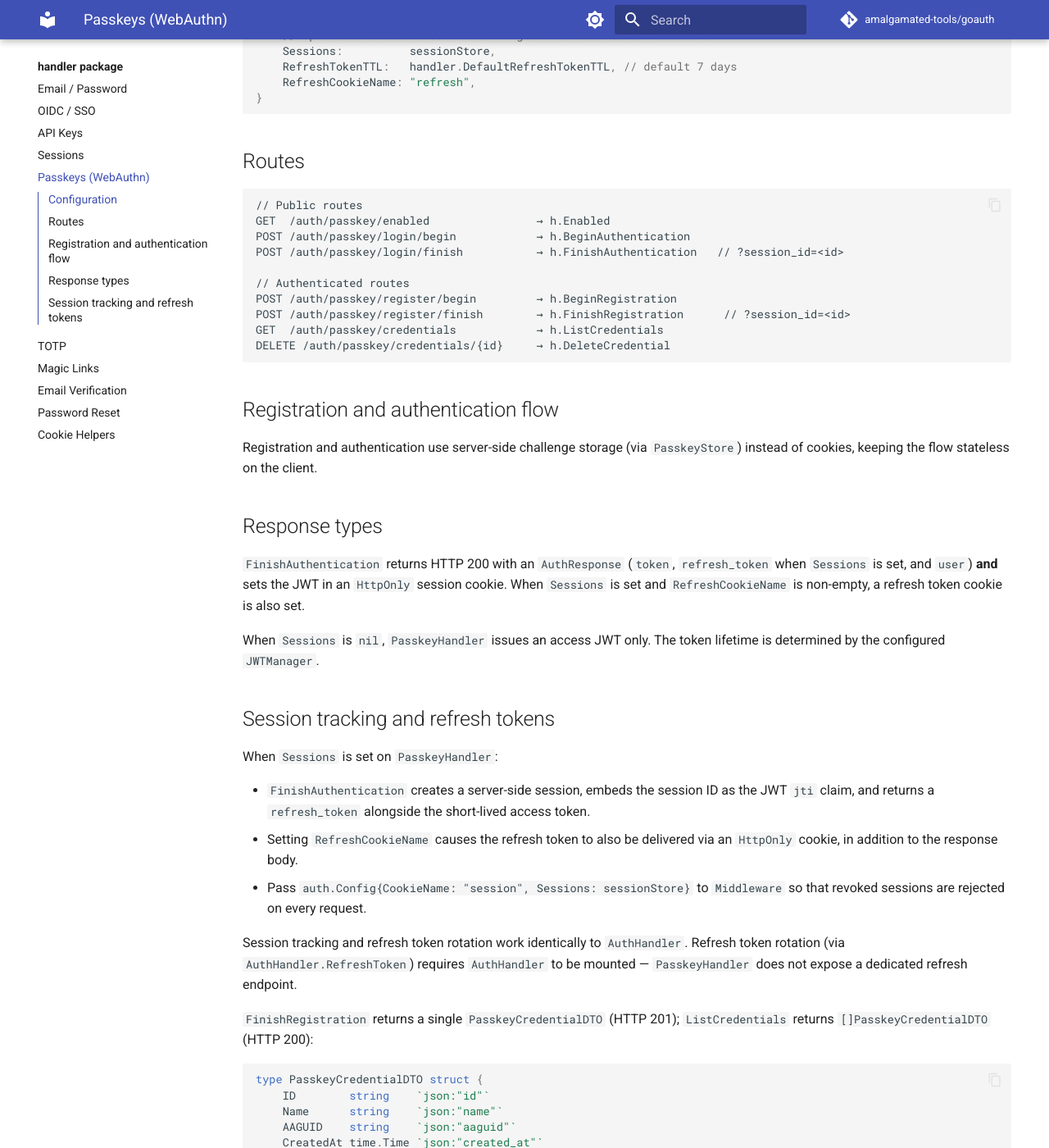
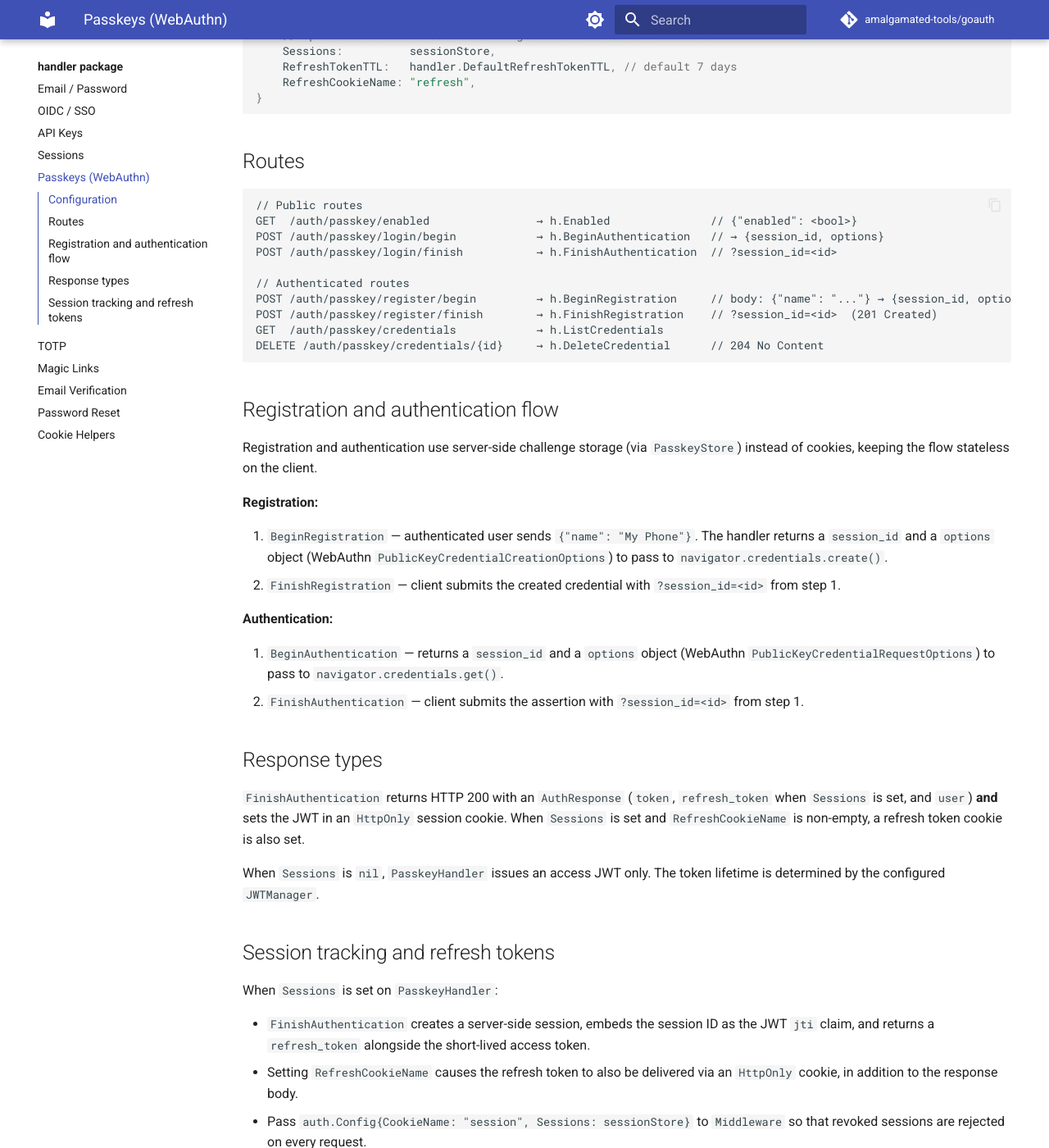
Before and after one commit to amalgamated-tools/goauth, an MkDocs documentation site: the page built from docs/handler/passkeys.md, in a window 1280 px wide and 1400 px high, scrolled down 613 px. Shown: the whole window at 82% size. Built offline with MkDocs 1.6.1 and Material for MkDocs 9.7.7, drawn with Linux system fonts in a browser that asks for light colours; comment, search, counter and statistics services are not loaded.

Commit message:
docs: document missing HTTP status codes, request formats, and edge cases
- handler/auth.md: add HTTP status code table (Signup=201, 409 on duplicate
  email, Login=403 when RequireVerification blocks unverified accounts)
- handler/api-keys.md: note Create returns 201 Created; document 100-char
  name limit and required name field in request body
- handler/passkeys.md: document BeginRegistration request body ({"name"})
  and the {session_id, options} shape returned by Begin* endpoints; clarify
  step-by-step registration and authentication flows
- handler/password-reset.md: document that RequestReset deletes the stored
  token when SendResetEmail fails to maintain consistent state

Co-authored-by: Copilot <223556219+Copilot@users.noreply.github.com>

````diff
--- a/docs/handler/passkeys.md
+++ b/docs/handler/passkeys.md
@@ -30,20 +30,30 @@ h := &handler.PasskeyHandler{
 
 ```
 // Public routes
-GET  /auth/passkey/enabled                → h.Enabled
-POST /auth/passkey/login/begin            → h.BeginAuthentication
-POST /auth/passkey/login/finish           → h.FinishAuthentication   // ?session_id=<id>
+GET  /auth/passkey/enabled                → h.Enabled               // {"enabled": <bool>}
+POST /auth/passkey/login/begin            → h.BeginAuthentication   // → {session_id, options}
+POST /auth/passkey/login/finish           → h.FinishAuthentication  // ?session_id=<id>
 
 // Authenticated routes
-POST /auth/passkey/register/begin         → h.BeginRegistration
-POST /auth/passkey/register/finish        → h.FinishRegistration      // ?session_id=<id>
+POST /auth/passkey/register/begin         → h.BeginRegistration     // body: {"name": "..."} → {session_id, options}
+POST /auth/passkey/register/finish        → h.FinishRegistration    // ?session_id=<id>  (201 Created)
 GET  /auth/passkey/credentials            → h.ListCredentials
-DELETE /auth/passkey/credentials/{id}     → h.DeleteCredential
+DELETE /auth/passkey/credentials/{id}     → h.DeleteCredential      // 204 No Content
 ```
 
 ## Registration and authentication flow
 
 Registration and authentication use server-side challenge storage (via `PasskeyStore`) instead of cookies, keeping the flow stateless on the client.
+
+**Registration:**
+
+1. `BeginRegistration` — authenticated user sends `{"name": "My Phone"}`. The handler returns a `session_id` and a `options` object (WebAuthn `PublicKeyCredentialCreationOptions`) to pass to `navigator.credentials.create()`.
+2. `FinishRegistration` — client submits the created credential with `?session_id=<id>` from step 1.
+
+**Authentication:**
+
+1. `BeginAuthentication` — returns a `session_id` and a `options` object (WebAuthn `PublicKeyCredentialRequestOptions`) to pass to `navigator.credentials.get()`.
+2. `FinishAuthentication` — client submits the assertion with `?session_id=<id>` from step 1.
 
 ## Response types
 
````
Also changed, not shown: docs/handler/api-keys.md (+10 -2 lines), docs/handler/auth.md (+12 -0 lines), docs/handler/password-reset.md (+3 -0 lines).
